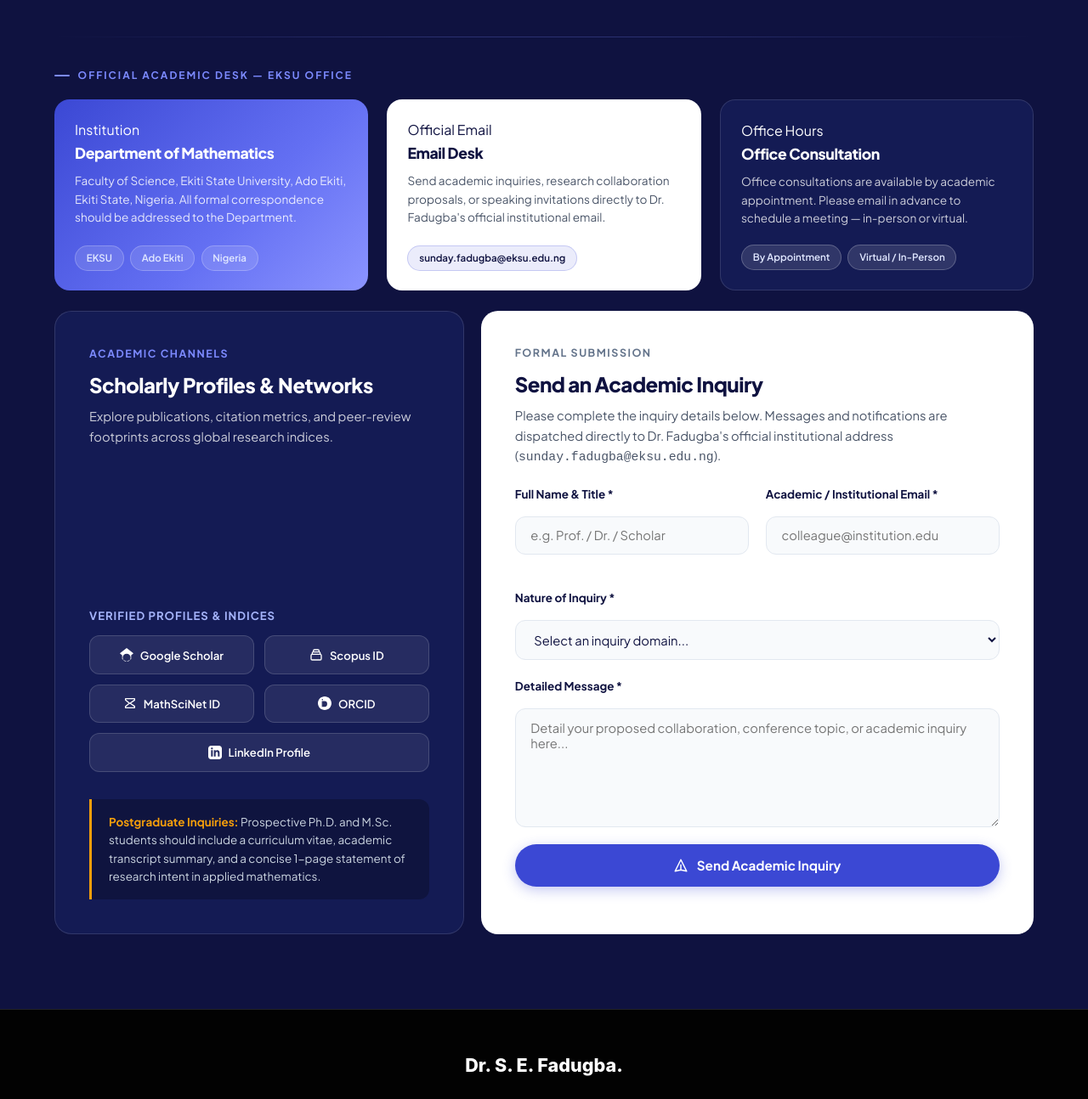
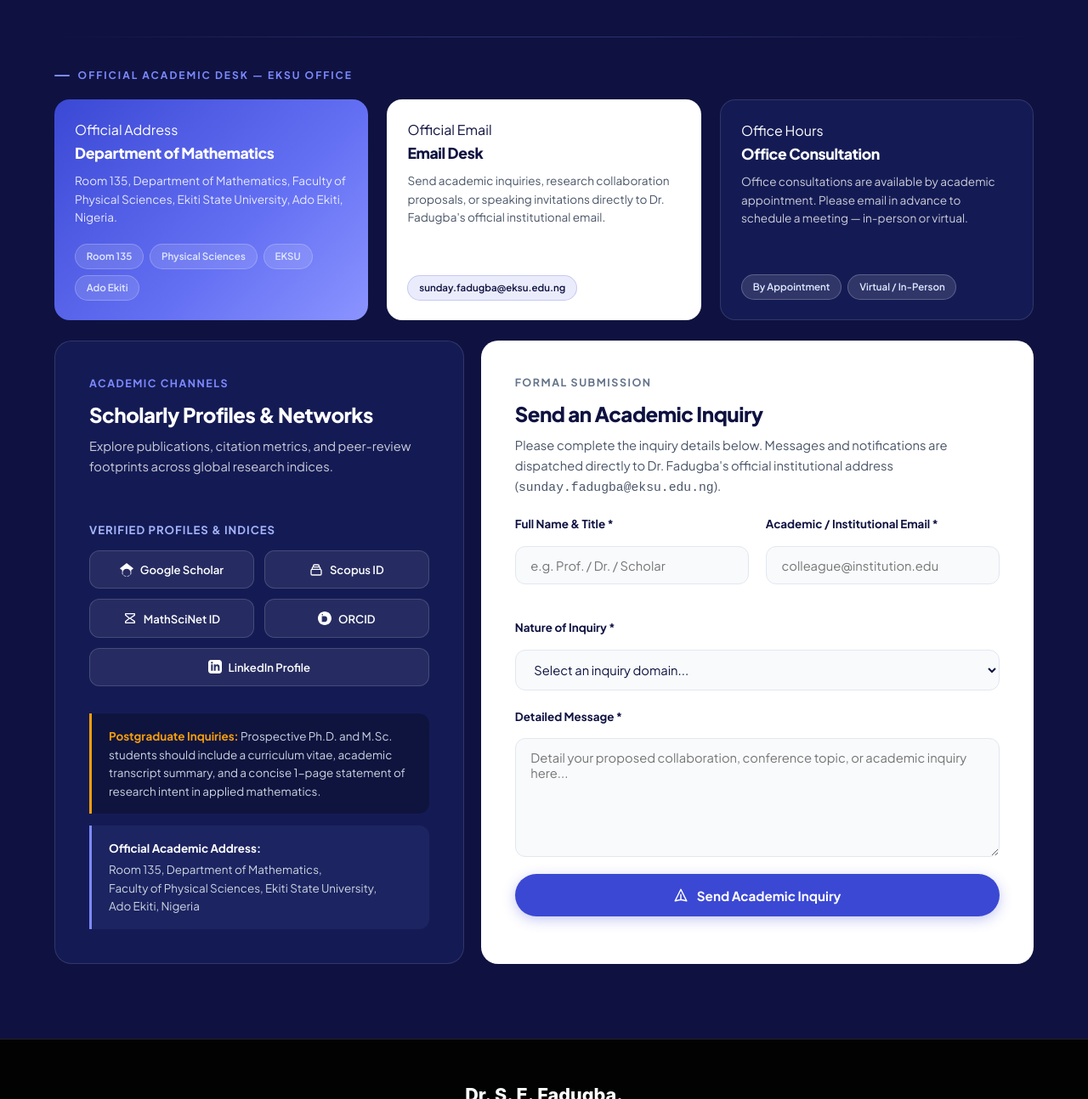
Before and after one commit to kutijoshua76-ai/DR-Fadugba, a website: page contact.html in a window 1280 px wide. Shown: the part 1024-2318 px from the top of the page at 85% size. Drawn offline with nearby package versions, Linux system fonts and the light colour scheme; a web font is replaced by a local one.

Commit message:
fix(contact): update official academic address to Room 135, Dept of Mathematics, Faculty of Physical Sciences

```diff
--- a/contact.html
+++ b/contact.html
@@ -513,10 +513,10 @@
             <p class="drawer-heading">Official Academic Desk — EKSU Office</p>
             <div class="drawer-bento-grid drawer-bento-grid--3">
               <div class="b-card b-card--blue">
-                <div class="b-card-header"><span class="b-card-badge b-card-badge--white">Institution</span></div>
+                <div class="b-card-header"><span class="b-card-badge b-card-badge--white">Official Address</span></div>
                 <h3 class="b-card-title">Department of Mathematics</h3>
-                <p class="b-card-desc">Faculty of Science, Ekiti State University, Ado Ekiti, Ekiti State, Nigeria. All formal correspondence should be addressed to the Department.</p>
-                <div class="b-tags"><span class="b-tag">EKSU</span><span class="b-tag">Ado Ekiti</span><span class="b-tag">Nigeria</span></div>
+                <p class="b-card-desc">Room 135, Department of Mathematics, Faculty of Physical Sciences, Ekiti State University, Ado Ekiti, Nigeria.</p>
+                <div class="b-tags"><span class="b-tag">Room 135</span><span class="b-tag">Physical Sciences</span><span class="b-tag">EKSU</span><span class="b-tag">Ado Ekiti</span></div>
               </div>
               <div class="b-card b-card--white">
                 <div class="b-card-header"><span class="b-card-badge b-card-badge--blue">Official Email</span></div>
@@ -632,6 +632,13 @@
             <div class="contact-notice">
               <strong>Postgraduate Inquiries:</strong> Prospective Ph.D. and M.Sc. students should include a curriculum vitae, academic transcript summary, and a concise 1-page statement of research intent in applied mathematics.
             </div>
+
+            <div class="contact-notice" style="margin-top: 0.85rem; border-left: 3px solid #7c8aff; background: rgba(124, 138, 255, 0.08);">
+              <strong style="color: #ffffff; display: block; margin-bottom: 0.25rem;">Official Academic Address:</strong>
+              Room 135, Department of Mathematics,<br>
+              Faculty of Physical Sciences, Ekiti State University,<br>
+              Ado Ekiti, Nigeria
+            </div>
           </article>
 
           <!-- Right Bento Card (White): Academic Contact Form -->
--- a/js/glass-folder.js
+++ b/js/glass-folder.js
@@ -971,7 +971,7 @@
         seed: 51,
         appearDelay: 0,
         files: [
-          { name: "Department of Mathematics", meta: "Faculty of Science, EKSU", art: "glacier" },
+          { name: "Room 135, Mathematics", meta: "Faculty of Physical Sciences, EKSU", art: "glacier" },
           { name: "Official Email Desk", meta: "sunday.fadugba@eksu.edu.ng", art: "aurora" },
           { name: "Office Consultation", meta: "By Academic Appointment", art: "verdant" }
         ]
```
Also changed, not shown: cv.html (+3 -3 lines), index.html (+1 -1 lines).
